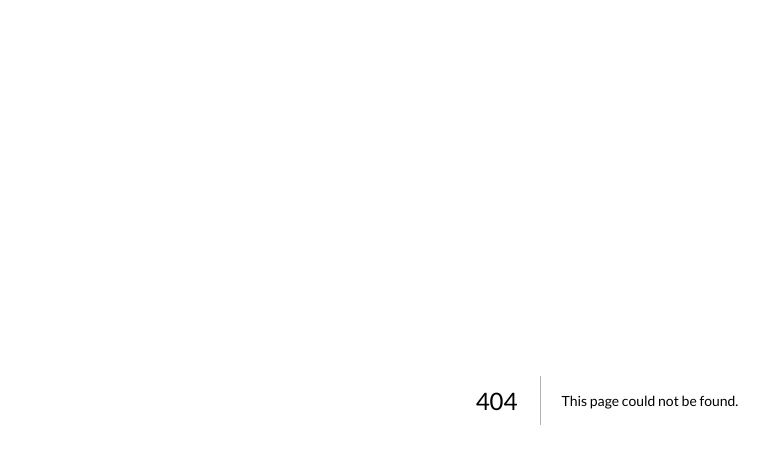
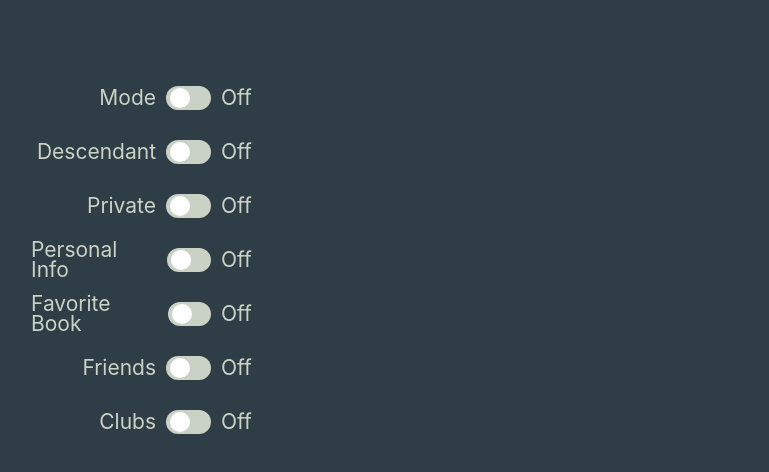
Before and after one commit to Levic559/echo, a Next.js app: page /test in a window 1280 px wide. Before the commit this address had no page. Shown: the top 472 px of the page, without its empty margins (33-802 px from the left). Built offline with nearby package versions, Linux system fonts and the light colour scheme; a web font is replaced by a local one.

Commit message:
add panel dir, test page, for test switch panel

```diff
--- /dev/null
+++ b/pages/test.js
@@ -0,0 +1,15 @@
+import React from 'react'
+import SwitchPanel from '@/panels/SwitchPanel'
+
+const test = () => {
+  return (
+    <div style={{
+        width: '100%',
+        padding: '5%',
+    }}>
+        <SwitchPanel/>
+    </div>
+  )
+}
+
+export default test
--- /dev/null
+++ b/panels/SwitchPanel.js
@@ -0,0 +1,25 @@
+import React from 'react'
+import SwitchBasic from '@/comps/SwitchBasic'
+
+const SwitchPanel = () => {
+
+    const handleSwitch = () => {
+        console.log('Switch work')
+    }
+
+    return (
+
+
+        <div className='panel-wrapper'>
+            <SwitchBasic switchText='Mode' switchHandler={handleSwitch}/>
+            <SwitchBasic switchText='Descendant' switchHandler={handleSwitch}/>
+            <SwitchBasic switchText='Private' switchHandler={handleSwitch}/>
+            <SwitchBasic switchText='Personal Info' switchHandler={handleSwitch}/>
+            <SwitchBasic switchText='Favorite Book' switchHandler={handleSwitch}/>
+            <SwitchBasic switchText='Friends' switchHandler={handleSwitch}/>
+            <SwitchBasic switchText='Clubs' switchHandler={handleSwitch}/>
+        </div>
+    )
+}
+
+export default SwitchPanel
--- a/styles/comps/switchbasic.scss
+++ b/styles/comps/switchbasic.scss
@@ -9,12 +9,13 @@
     align-items: center;
     font-size: 1.5rem;
     color: $textColorL;
+    margin: 1rem 0;
 }
 
 .switch-body {
-    width: 50px;
-    height: 28px;
-    padding: 2px;
+    width: 45px;
+    height: 24px;
+    padding: 4px;
     background-color: $textColorL;
     border-radius: 14px;
     margin: 0 10px;
@@ -24,8 +25,8 @@
 }
 
 .switch-btn {
-    width: 24px;
-    height: 24px;
+    width: 20px;
+    height: 20px;
     background-color: #fff;
     border-radius: 13px;
 }
--- /dev/null
+++ b/styles/panels/switchpanel.scss
@@ -0,0 +1,9 @@
+@import '../variables/default.scss';
+
+.panel-wrapper {
+    width: 100%;
+    height: 100%;
+    display: flex;
+    flex-direction: column;
+    align-items: flex-end;
+}
```
